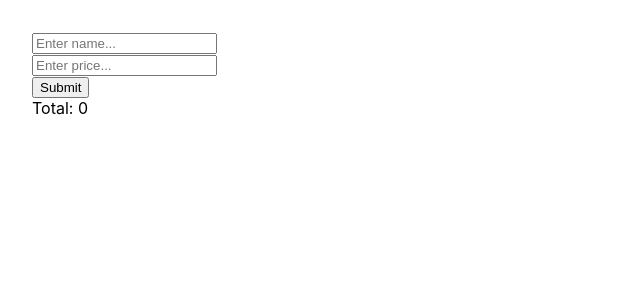
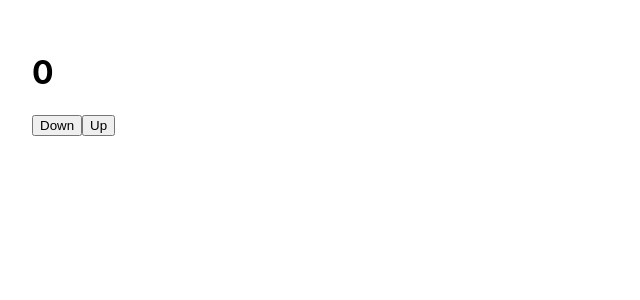
Before and after one commit to saamnguyen/react-2021, a React (Create React App) app: page / in a window 1280 px wide. Shown: the top 300 px of the page, without its empty margins (0-640 px from the left). Built offline with nearby package versions, Linux system fonts and the light colour scheme.

Commit message:
useReducer() hook

```diff
--- a/src/App.js
+++ b/src/App.js
@@ -1,64 +1,35 @@
-import { useState, useMemo, useRef } from "react";
+import { useState, useReducer } from "react";
 import Content from "./Content";
 
 //to do list
+//Init State
+const initState = 0;
+
+//Actions
+const UP_ACTION = "up";
+const DOWN_ACTION = "down";
+
+//Reducer
+const reducer = (state, action) => {
+	console.log("reducer running...");
+	switch (action) {
+		case UP_ACTION:
+			return state + 1;
+		case DOWN_ACTION:
+			return state - 1;
+		default:
+			throw new Error("Invalid actions");
+	}
+};
 
 function App() {
-	const [name, setName] = useState("");
-	const [price, setPrice] = useState("");
-	const [products, setProducts] = useState([]);
-
-	const nameRef = useRef();
-
-	const handleSubmit = () => {
-		setProducts([
-			...products,
-			{
-				name,
-				price: parseInt(price),
-			},
-		]);
-		setName("");
-		setPrice("");
-		nameRef.current.focus();
-	};
-
-	//console.log(typeof price);
-	//console.log(products);
-	const total = useMemo(() => {
-		const result = products.reduce((result, prod) => {
-			console.log("Tinh lai");
-			return result + prod.price;
-		}, 0);
-
-		return result;
-	}, [products]);
+	const [count, dispatch] = useReducer(reducer, initState);
 
 	return (
 		<div style={{ padding: 32 }}>
-			<input
-				value={name}
-				ref={nameRef}
-				placeholder="Enter name..."
-				onChange={(e) => setName(e.target.value)}
-			/>
-			<br />
-			<input
-				value={price}
-				placeholder="Enter price..."
-				onChange={(e) => setPrice(e.target.value)}
-			/>
-			<br />
-			<button onClick={handleSubmit}>Submit</button>
-			<br />
-			Total: {total}
-			<ul>
-				{products.map((product, index) => (
-					<li key={index}>
-						{product.name} - {product.price}
-					</li>
-				))}
-			</ul>
+			<h1>{count}</h1>
+			<button onClick={() => dispatch(DOWN_ACTION)}>Down</button>
+			<button onClick={() => dispatch(UP_ACTION)}>Up</button>
 		</div>
 	);
 }
```
